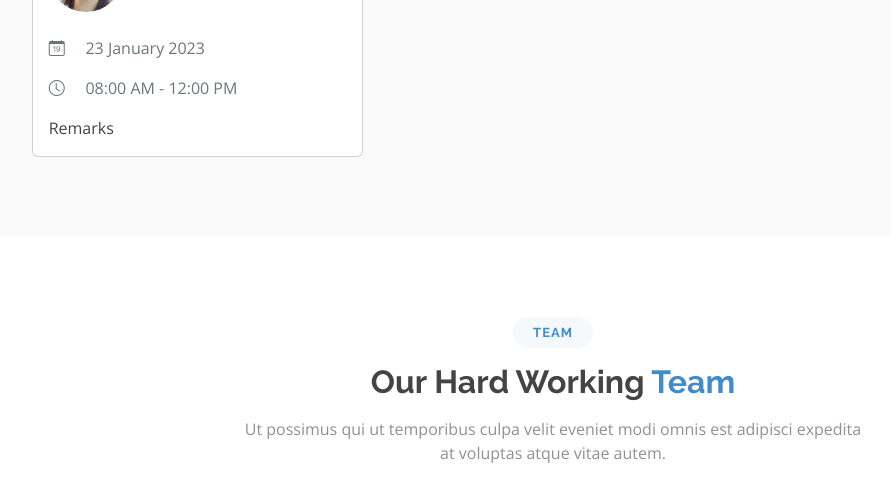
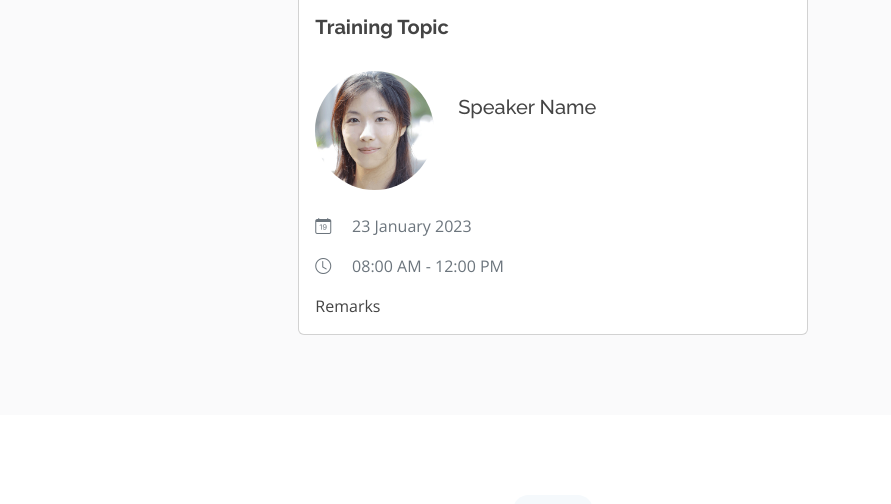
Before and after one commit to Cillah/freelance-project, a Django app: page / in a window 1280 px wide. Shown: the part 3024-3528 px from the top of the page, without its empty margins (87-978 px from the left). Run offline with Django 4.2, Linux system fonts and the light colour scheme; some libraries are stand-ins or nearby versions.

Commit message:
ntho change

```diff
--- a/consultancy/templates/consultancy/index.html
+++ b/consultancy/templates/consultancy/index.html
@@ -366,10 +366,10 @@
         <div class="row justify-content-center">
           <div class="col-xl-10">
 
-            <div class="row">
+            <div class="row d-flex justify-content-center">
 
-              <div class="col-lg-4 d-flex justify-content-center">
-                <div class="card" style="width: 22rem;">
+              <div class="col-lg-6 d-flex justify-content-center">
+                <div class="card" style="width: 100%">
                   <img src="https://images.unsplash.com/photo-1552664730-d307ca884978?ixlib=rb-4.0.3&ixid=MnwxMjA3fDB8MHxzZWFyY2h8OXx8d29ya3Nob3B8ZW58MHx8MHx8&w=1000&q=80" class="card-img-top" alt="...">
                   <div class="card-body">
                     <h5 class="card-title"><strong>Training Topic</strong></h5>
@@ -377,7 +377,7 @@
                       <div class="col-3">
                         <img src="{% static 'consultancy/img/testimonials/testimonials-2.jpg' %}" class="container-fluid rounded-circle pe-0 ps-0" alt="">
                       </div>
-                      <div class="col-9 p-2">
+                      <div class="col-9 p-4">
                         <h5>Speaker Name</h5>
                       </div>
                     </div>
```
